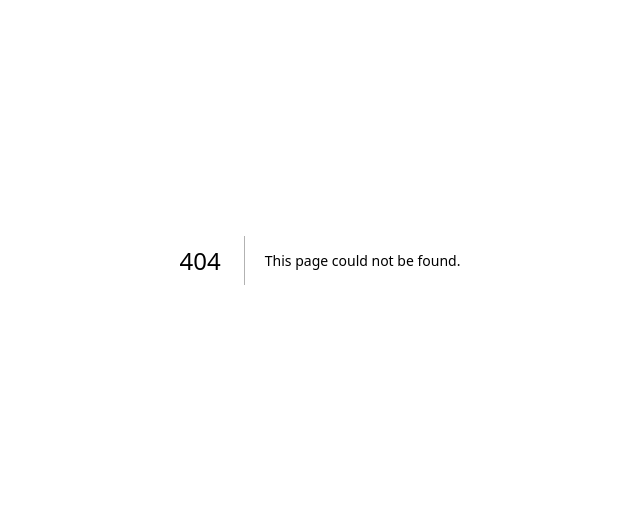
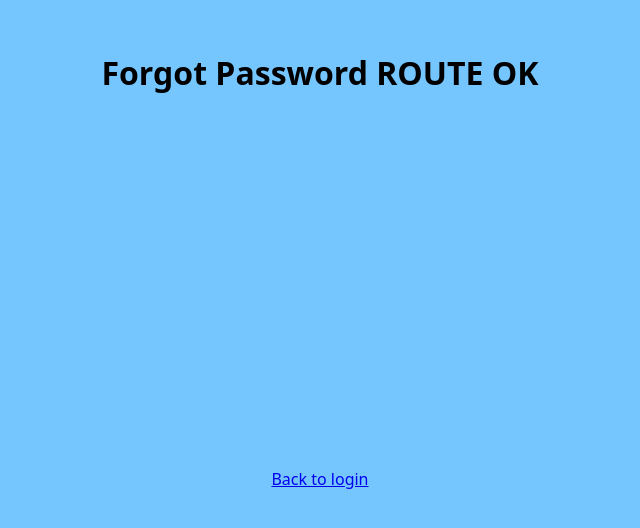
Before and after one commit to Khabir-rusyaidi/aurora-mindverse, a Next.js app: page /forget-password in a window 1280 px wide. Before the commit this address had no page. Shown: the part 140-668 px from the top of the page, without its empty margins (320-960 px from the left). Built offline with nearby package versions, Linux system fonts and the light colour scheme.

Commit message:
update project

```diff
--- /dev/null
+++ b/app/forget-password/page.tsx
@@ -0,0 +1,8 @@
+export default function ForgotPasswordTest() {
+  return (
+    <div style={{minHeight:'100vh',display:'grid',placeItems:'center',fontFamily:'system-ui'}}>
+      <h1>Forgot Password ROUTE OK</h1>
+      <a href="/login" style={{marginTop:12,textDecoration:'underline'}}>Back to login</a>
+    </div>
+  );
+}
```
